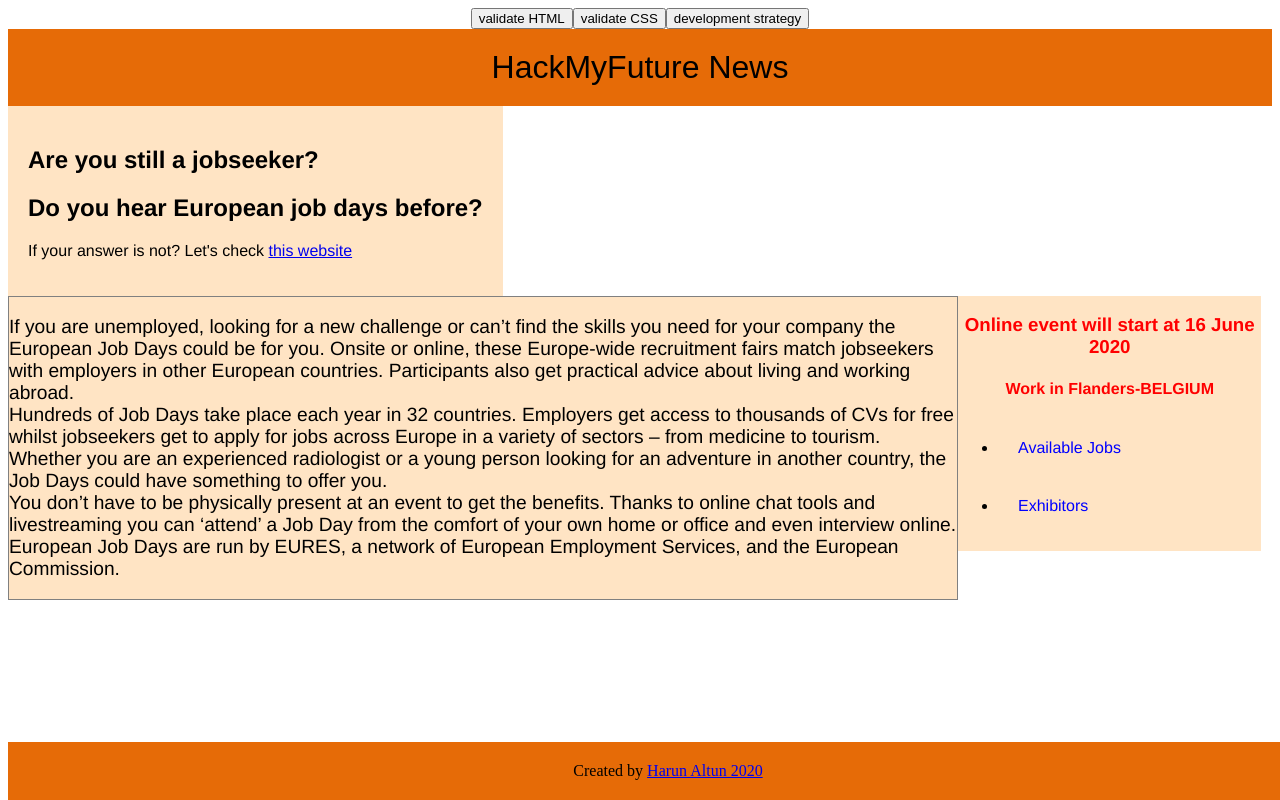
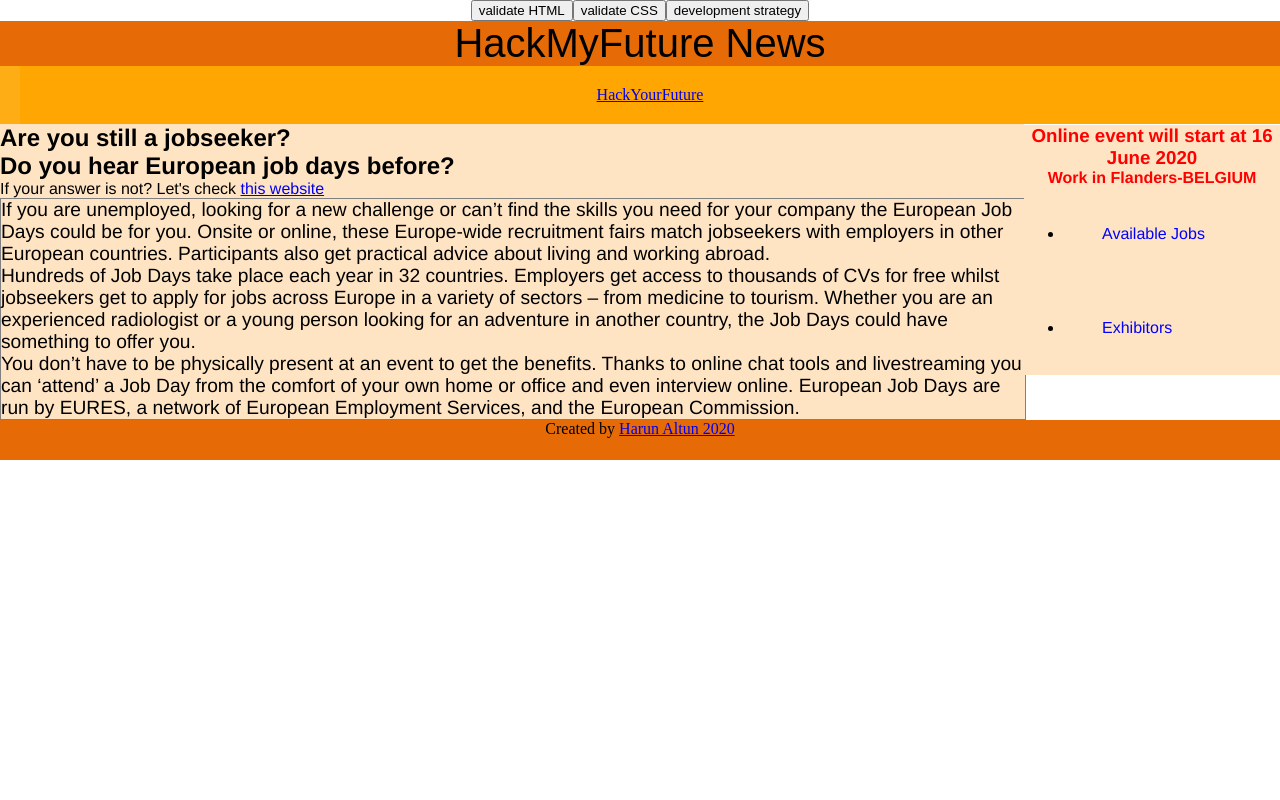
Before and after one commit to harunaltunhr/built-with-branches, a plain HTML site: page index.html in a window 1280 px wide. Drawn offline with Linux system fonts and the light colour scheme.

Commit message:
finishing touchies

```diff
--- a/index.html
+++ b/index.html
@@ -11,10 +11,14 @@
 
 <body>
   <header class="header">HackMyFuture News</header>
+  <nav class="navbar">
+    <p> <a href="https://hackyourfuture.be" target="_blank">HackYourFuture</a>
+    </p>
+  </nav>
   <section class="section">
     <h1>Are you still a jobseeker?</h1>
     <h2>Do you hear European job days before?</h2>
-    <p>If your answer is not? Let's check <a href="https://www.europeanjobdays.eu/">this website</a></p>
+    <p>If your answer is not? Let's check <a href="https://www.europeanjobdays.eu/"target="_blank">this website</a></p>
   </section>
   <article class="article">
     <p>If you are unemployed, looking for a new challenge or can’t find the skills you need for your company the
@@ -33,11 +37,11 @@
     <h3>Online event will start at <strong>16 June 2020</strong></h3>
     <h4>Work in Flanders-BELGIUM</h4>
     <ul>
-      <li><a href="https://www.europeanjobdays.eu/en/taxonomy/term/18133/jobs">Available Jobs</a></li>
-      <li><a href="https://www.europeanjobdays.eu/en/taxonomy/term/18133/exhibitors">Exhibitors</a></li>
+      <li><a href="https://www.europeanjobdays.eu/en/taxonomy/term/18133/jobs" target="_blank">Available Jobs</a></li>
+      <li><a href="https://www.europeanjobdays.eu/en/taxonomy/term/18133/exhibitors"target="_blank">Exhibitors</a></li>
     </ul>
   </aside>
-  <footer class="footer">Created by <a href="https://github.com/harunaltunhr"> Harun Altun 2020<a> </footer>
+  <footer class="footer">Created by <a href="https://github.com/harunaltunhr"target="_blank"> Harun Altun 2020<a> </footer>
 </body>
 
 </html>
--- a/style.css
+++ b/style.css
@@ -1,50 +1,70 @@
+* {
+  margin: 0;;
+}
+
 .header {
   background-color: rgb(230, 107, 7);
   color: black;
+  text-align: center;
+  font-size: 40px;
+  font-family: Arial, Helvetica, sans-serif;
+  width: 100%;
+}
+.navbar {
+  writing-mode: horizontal-tb;
+  background-color: rgba(255, 166, 0, 0.918);
+  text-align: center;
+  width: 100%;
+}
+.navbar p {
+  background-color: rgba(255, 166, 0, 0.918);
+  text-decoration: none;
+  color: blue;
   padding: 20px;
-  text-align: center;
-  font-size: 2em;
-  font-family: Arial, Helvetica, sans-serif;
-}
-.footer {
-  background-color: rgb(230, 107, 7);
-  color: black;
-  text-align: center;
-  position: fixed;
-  width: 100%;
-  padding: 20px;
-  bottom: 0;
-  font-size: 1em;
+  margin-left: 20px;
 }
 .section {
   background-color: bisque;
-  float: left;
-  padding: 20px;
+  width: 80%;
   font-family: "Franklin Gothic Medium", "Arial Narrow", Arial, sans-serif;
 }
 .article {
   background-color: bisque;
-  float: left;
-  width: 75%;
+  width: 80%;
   border: solid gray 1px;
   font-size: 1.2em;
   font-family: "Franklin Gothic Medium", "Arial Narrow", Arial, sans-serif;
 }
 .aside {
   background-color: bisque;
-    float: left;
-    width: 24%;
-    height: max-content;
+  float: right;
+  position: fixed;
+  top: 125px;
+  right: 0;
+  width: 20%;
+  height: auto;
+
   font-family: "Franklin Gothic Medium", "Arial Narrow", Arial, sans-serif;
 }
-.aside h4,h3{
+.aside h4,
+h3 {
   text-align: center;
   color: red;
 }
-.aside li{
-    padding: 20px;
+.aside li {
+  padding: 38px;
+
 }
-.aside ul li a{
+.aside ul li a {
   text-decoration: none;
-    color:blue;
+  color: blue;
+
 }
+.footer {
+  background-color: rgb(230, 107, 7);
+  color: black;
+  text-align: center;
+  width: 100%;
+  height: 40px;
+  font-size: 1em;
+}
```
Lines whose indentation alone changed are shown as unchanged.
